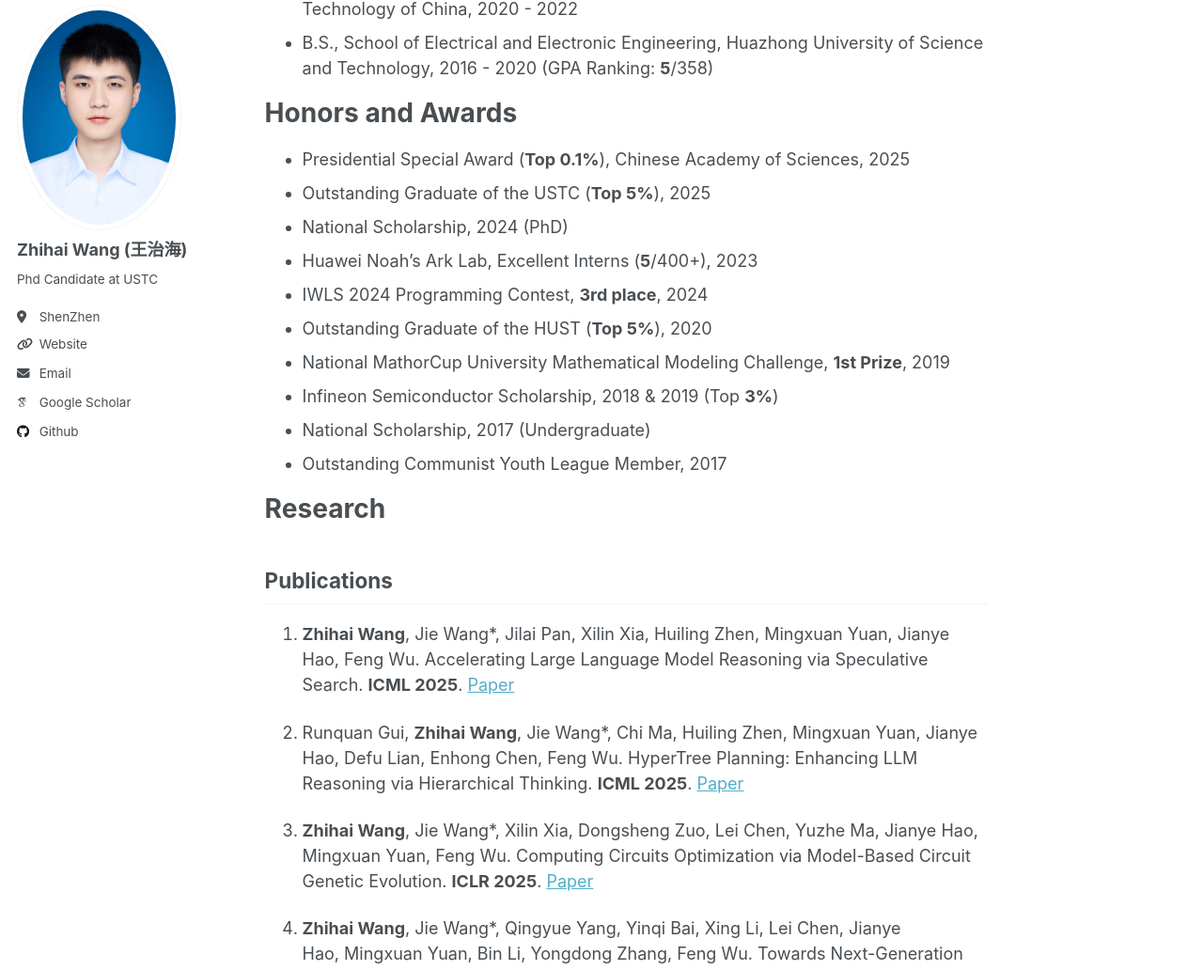
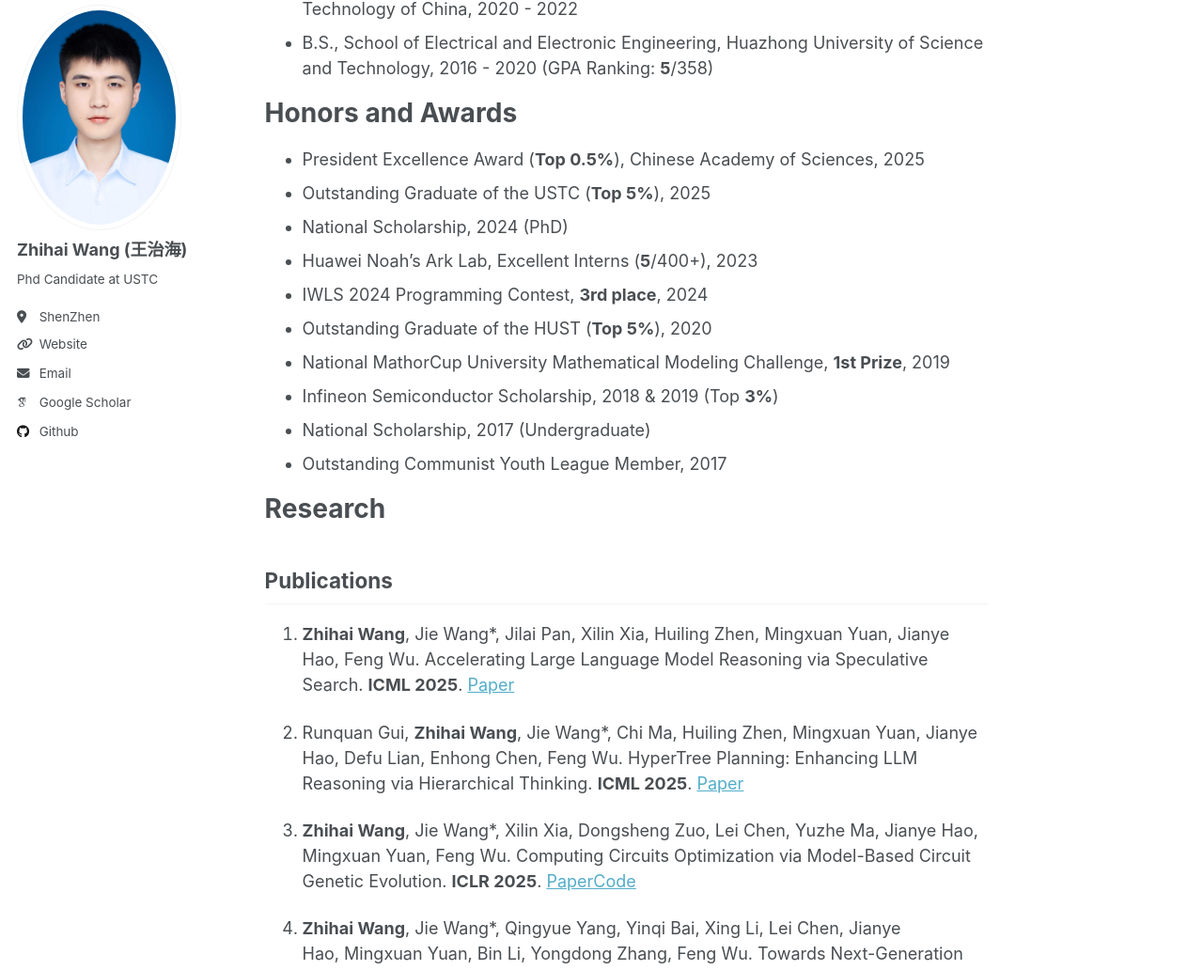
Before and after one commit to zhihaiwangx/zhihaiwangx.github.io, a Jekyll site: the page built from _pages/about.md, in a window 1280 px wide and 1400 px high, scrolled down 405 px. Shown: the part 101-1133 px from the top of the window at 94% size. Built offline with Jekyll 4.4.1, drawn with Linux system fonts in a browser that asks for light colours; some web fonts are replaced.

Commit message:
update code

```diff
--- a/_pages/about.md
+++ b/_pages/about.md
@@ -18,7 +18,7 @@ Education
 
 Honors and Awards
 ======
-- Presidential Special Award (**Top 0.1%**), Chinese Academy of Sciences, 2025
+- President Excellence Award (**Top 0.5%**), Chinese Academy of Sciences, 2025
 - Outstanding Graduate of the USTC (**Top 5%**), 2025
 - National Scholarship, 2024 (PhD)
 - Huawei Noah’s Ark Lab, Excellent Interns (**5**/400+), 2023
@@ -39,7 +39,7 @@ Publications
 
 1. Runquan Gui, **Zhihai Wang**, Jie Wang*, Chi Ma, Huiling Zhen, Mingxuan Yuan, Jianye Hao, Defu Lian, Enhong Chen, Feng Wu. HyperTree Planning: Enhancing LLM Reasoning via Hierarchical Thinking. **ICML 2025**. [Paper](https://arxiv.org/pdf/2505.02322)
 
-1. **Zhihai Wang**, Jie Wang*, Xilin Xia, Dongsheng Zuo, Lei Chen, Yuzhe Ma, Jianye Hao, Mingxuan Yuan, Feng Wu. Computing Circuits Optimization via Model-Based Circuit Genetic Evolution. **ICLR 2025**. [Paper](https://openreview.net/pdf?id=KWH4UIoQKS)
+1. **Zhihai Wang**, Jie Wang*, Xilin Xia, Dongsheng Zuo, Lei Chen, Yuzhe Ma, Jianye Hao, Mingxuan Yuan, Feng Wu. Computing Circuits Optimization via Model-Based Circuit Genetic Evolution. **ICLR 2025**. [Paper](https://openreview.net/pdf?id=KWH4UIoQKS)[Code](https://github.com/chicwzh/AI4EDA-MUTE)
 
 1. **Zhihai Wang**, Jie Wang*, Qingyue Yang, Yinqi Bai, Xing Li, Lei Chen, Jianye Hao, Mingxuan Yuan, Bin Li, Yongdong Zhang, Feng Wu. Towards Next-Generation Logic Synthesis: A Scalable Neural Circuit Generation Framework. **NeurIPS 2024**. [Paper](https://openreview.net/pdf?id=ZYNYhh3ocW) [Code](https://github.com/MIRALab-USTC/AI4EDA_TNet)
 
```
